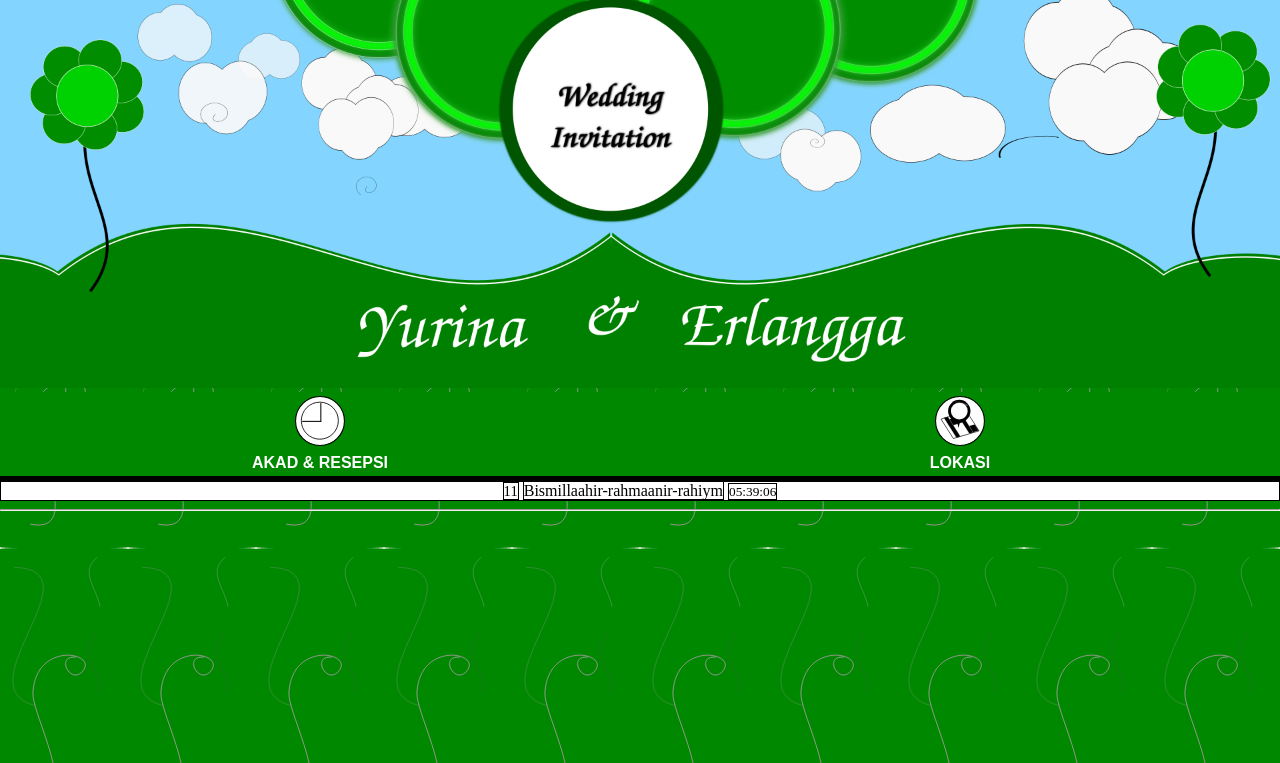
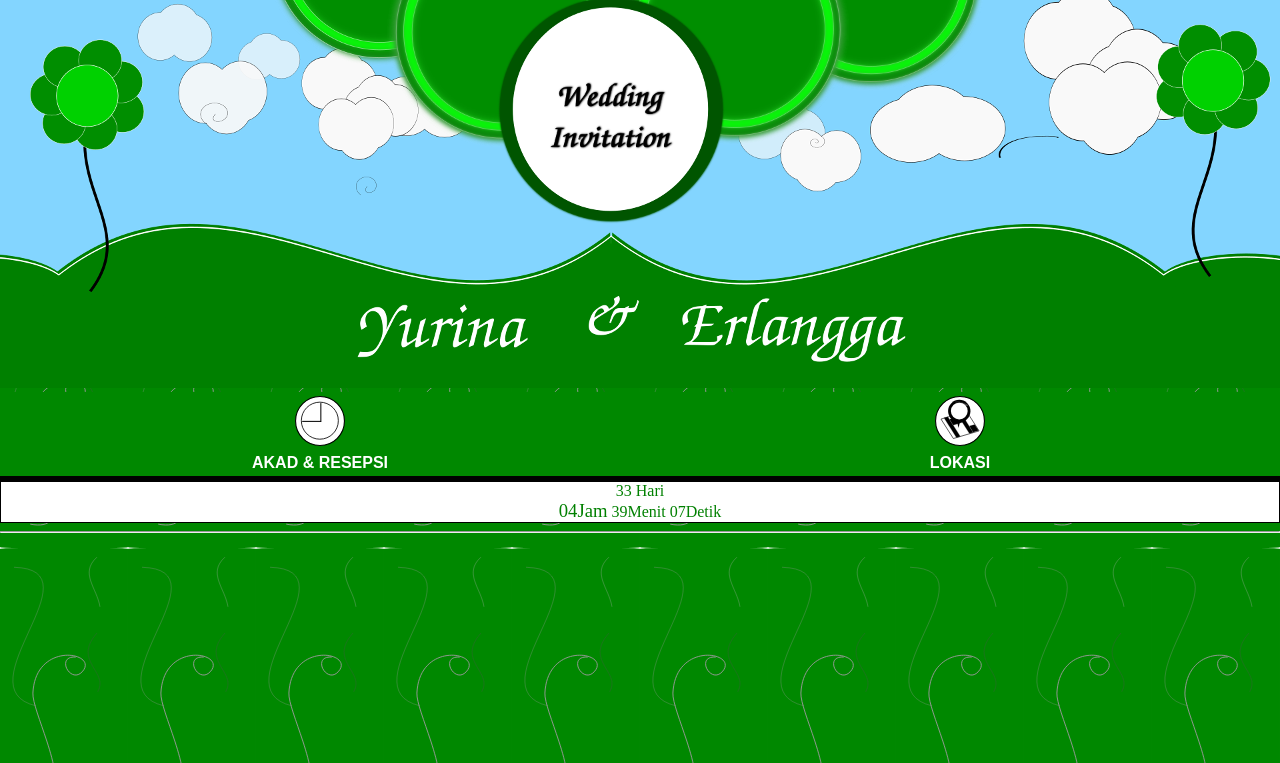
Before and after one commit to erlaangga/erlaangga.github.io, a PHP site: page / in a window 1280 px wide. Shown: the top 763 px of the page. Run offline with PHP 8.4, Linux system fonts and the light colour scheme.

Commit message:
countdown dan kompresi gambar

```diff
--- a/index.css
+++ b/index.css
@@ -80,6 +80,7 @@ a{
     top: 0px;
     border: 1px solid black;
     text-align: center;
+    color: green;
 }
 #tanggal{
     text-align: right;
@@ -100,7 +101,7 @@ a{
 
 #jam{
     width: 400px;
-    border: 1px solid black;
+
     /*position: absolute;*/
     /* makes the element position is fixed inside the element */
     /*position: static;*/
@@ -112,9 +113,10 @@ a{
 
     display: inline;
     text-align: right;
-    font-size: 10pt;
+    font-size: 14pt;
 }
-
+#menit{display: inline;}
+#detik{display: inline;}
 .main-container {
     position: relative;
 }
--- a/index.html
+++ b/index.html
@@ -41,9 +41,14 @@
 		</tr>
 	</table>
 	<div id="intro">
-		<div id="tanggal">Tanggal</div>
-		<div id="bismillah">Bismillaahir-rahmaanir-rahiym</div>
-		<div id="jam" onmouseover ="this.innerHTML = 'Jam'">Jam</div>
+		<div id="hari"></div>
+
+		<div id="jam"></div>
+
+		<div id="menit"></div>
+
+		<div id="detik"></div>
+
 	</div>
 	<div id="content">
 
@@ -55,7 +60,17 @@
 		var jadwal = document.getElementById("jadwal-acara");
 		var lokasi = document.getElementById("lokasi");
 		var content = document.getElementById("content");
-		var content_jadwal = '<div class="main"> <div class="container bgy-green bgy-center bgy-back" > <div> <div><img src="top.png" width="100%" style="z-index: 1;position: static;"></div> </div> <img src="label2.png" width="30%"> <div> <img src="bottom.png" width="100%"> </div> </div></div>'
+		var content_jadwal = '<div class="main"> \
+								<div class="container bgy-green bgy-center bgy-back" > \
+									<div> \
+										<div> \
+											<img src="top.png" width="100%" style="z-index: 1;position: static;"> \
+										</div> \
+									</div> \
+									<img src="label2.png" width="30%"> <div> <img src="bottom.png" width="100%"> \
+								</div> \
+							</div> \
+							';
 		jadwal.addEventListener('click',function (event){
 			content.innerHTML = content_jadwal;
 		});
--- a/index.js
+++ b/index.js
@@ -1,34 +1,78 @@
-setTimeout("jam()", 1000);
-var target_jam = 9;
+// setTimeout("jam()", 1000);
+setInterval("jam()", 1000);
+var target_jam = 8;
+var target_menit = 59;
+var target_detik = 60;
+var target_tanggal = 13;
+var target_bulan = 0;
+var target_tahun = 2018;
+var tanggal;
+var bulan;
+var hari;
+var tahun;
+var sisa_hari = 0;
+var sisa_jam = 23;
+var sisa_menit = 59;
+var sisa_detik = 59;
+
 function jam(){
-	a = document.getElementById('jam')
+	el_jam = document.getElementById('jam');
+	menit = document.getElementById('menit');
+	detik = document.getElementById('detik');
+
 	var date = new Date();
-	var tanggal = date.getDate();
-	var bulan = date.getMonth();
-	var hari = date.getDay();
+	tanggal = date.getDate();
+	bulan = date.getMonth();
+	hari = date.getDay();
+	tahun = date.getFullYear();
+	sisa_hari = 0;
+	sisa_jam = 23;
+	sisa_menit = 59;
+	sisa_detik = 59;
+
 	var namabulan = ['Januari', 'Februari', 'Maret', 'April', 'Mei', 'Juni', 'Juli', 'Agustus', 'September','Oktober','November','Desember'];
 	var jam = date.getHours();
-	if (jam < 9) {
-		jam = target_jam - jam;
+	if(bulan == 11){
+		sisa_hari = 31 - tanggal + target_tanggal;
+	}
+	else if (bulan == 0) {
+		sisa_hari = target_tanggal - hari;
+	}
+	if (jam <= target_jam) {
+		sisa_jam = target_jam - jam;
 	}
 	else {
+		sisa_jam = 24 - jam + target_jam;
+		sisa_hari--;
+	}
+	sisa_menit =  target_menit - date.getMinutes();
+	/*if(sisa_menit == 60){
+		sisa_menit = 0;
+	}*/
+	sisa_detik = target_detik - date.getSeconds();
+	if(sisa_detik == 60){
+		sisa_detik = 0;
+	}
+	el_jam.innerHTML = cekwaktu(sisa_jam) + "Jam";
+	menit.innerHTML = cekwaktu(sisa_menit) + "Menit";
+	detik.innerHTML = cekwaktu(sisa_detik) + "Detik";
 
-	}
-	var menit = 59 - date.getMinutes();
-	var detik = 59 - date.getSeconds();
-	a.innerHTML = cekwaktu(jam)+':'+cekwaktu(menit)+':'+cekwaktu(detik);
 	if (tanggal > 13 && bulan == 11 && tahun == 117) {
 		tanggal = 31 - 13;
 	}
 	else if(tanggal == 13 && bulan == 0 && tahun == 118){
 		bulan = tanggal = 0;
 	}
-	document.getElementById('tanggal').innerHTML = cekwaktu(tanggal);
-	setTimeout("jam()", 1000);
+
+	if(sisa_hari){
+		document.getElementById('hari').innerHTML = cekwaktu(sisa_hari) + " Hari";
+	}
+	// karena setTimeout hanya menjalankan kode sekali
+	// setTimeout("jam()", 1000);
 }
 
 function cekwaktu(nominal){
-	return (nominal>9&&nominal>0?nominal:'0'+nominal)
+	return (nominal>9?nominal:'0'+nominal)
 }
 
 function tes(){
```
Also changed, not shown: bottom.png, header.png, label2.svg (deleted), top.png, top.svg (deleted).
